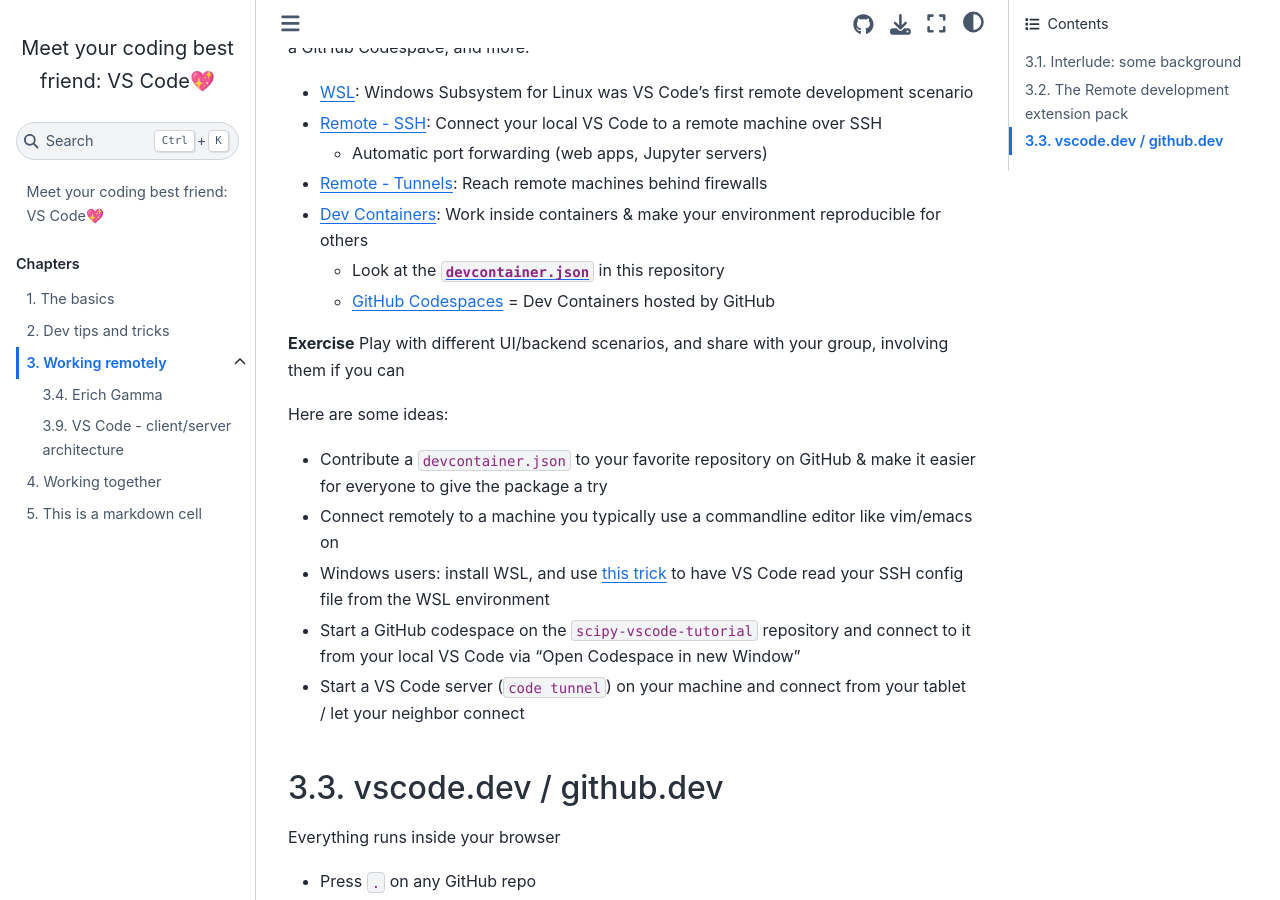
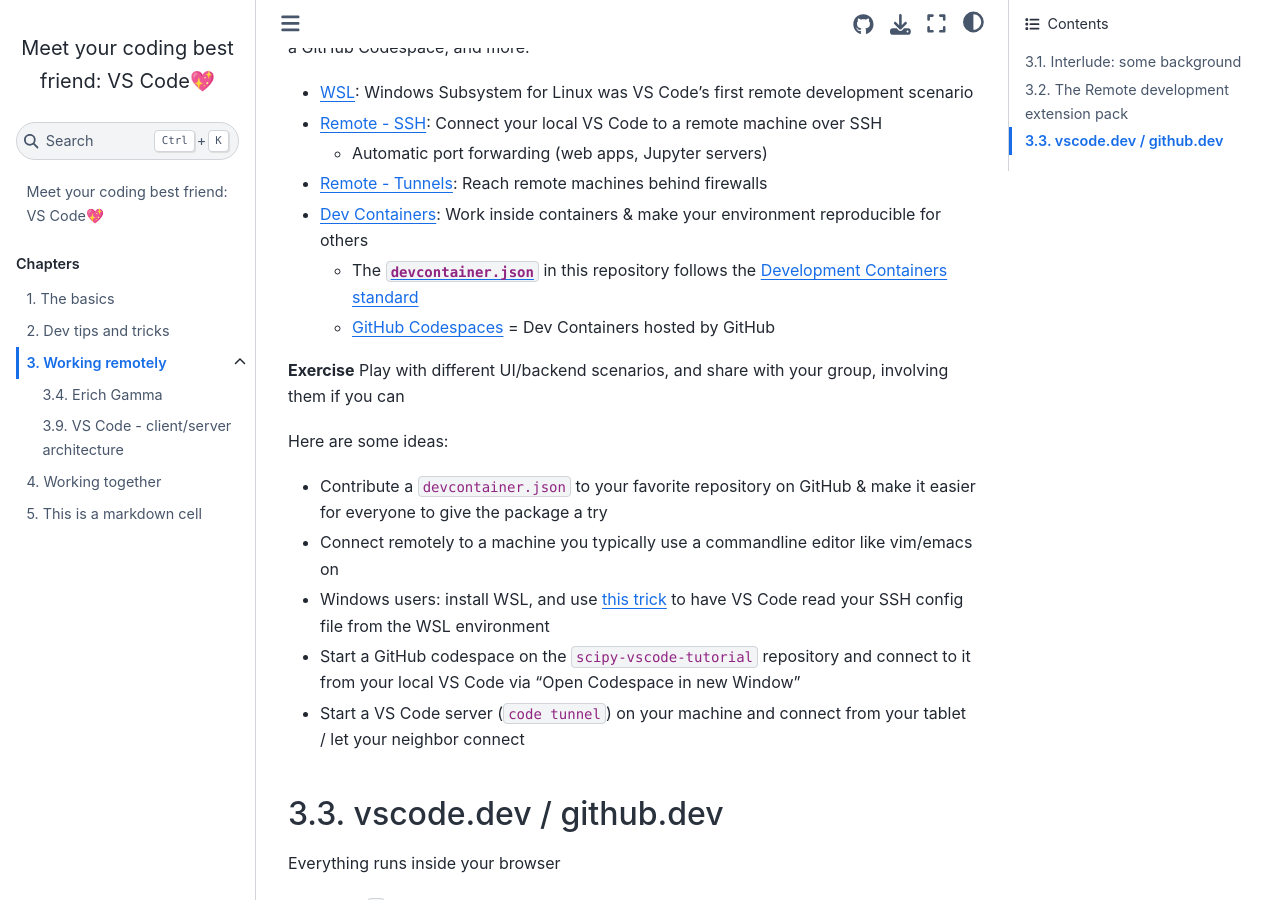
Before and after one commit to crazy4pi314/scipy-vscode-tutorial, a Jupyter Book: the page built from 3-remote.md, in a window 1280 px wide and 900 px high, scrolled down 516 px. Built offline with Jupyter Book 1.0.4 settings and Sphinx 7.4.7 and the Sphinx Book theme 1.1.4, drawn with Linux system fonts in a browser that asks for light colours.

Commit message:
add devcontainer link (#44)
* add devcontainer link

* add notebook to environment

```diff
--- a/3-remote.md
+++ b/3-remote.md
@@ -16,7 +16,7 @@
   - Automatic port forwarding (web apps, Jupyter servers)
 - [Remote - Tunnels](https://marketplace.visualstudio.com/items?itemName=ms-vscode.remote-server): Reach remote machines behind firewalls
 - [Dev Containers](https://marketplace.visualstudio.com/items?itemName=ms-vscode-remote.remote-containers): Work inside containers & make your environment reproducible for others
-  - Look at the [`devcontainer.json`](.devcontainer/devcontainer.json) in this repository
+  - The [`devcontainer.json`](.devcontainer/devcontainer.json) in this repository follows the [Development Containers standard](https://containers.dev/)
   - [GitHub Codespaces](https://github.com/features/codespaces) = Dev Containers hosted by GitHub
 
 **Exercise**
--- a/environment.yml
+++ b/environment.yml
@@ -4,6 +4,7 @@
 dependencies:
   - python=3.11
   - ipykernel # required for jupyter notebook in VS Code
+  - notebook
   - pytest
   - matplotlib
   - numpy
```
